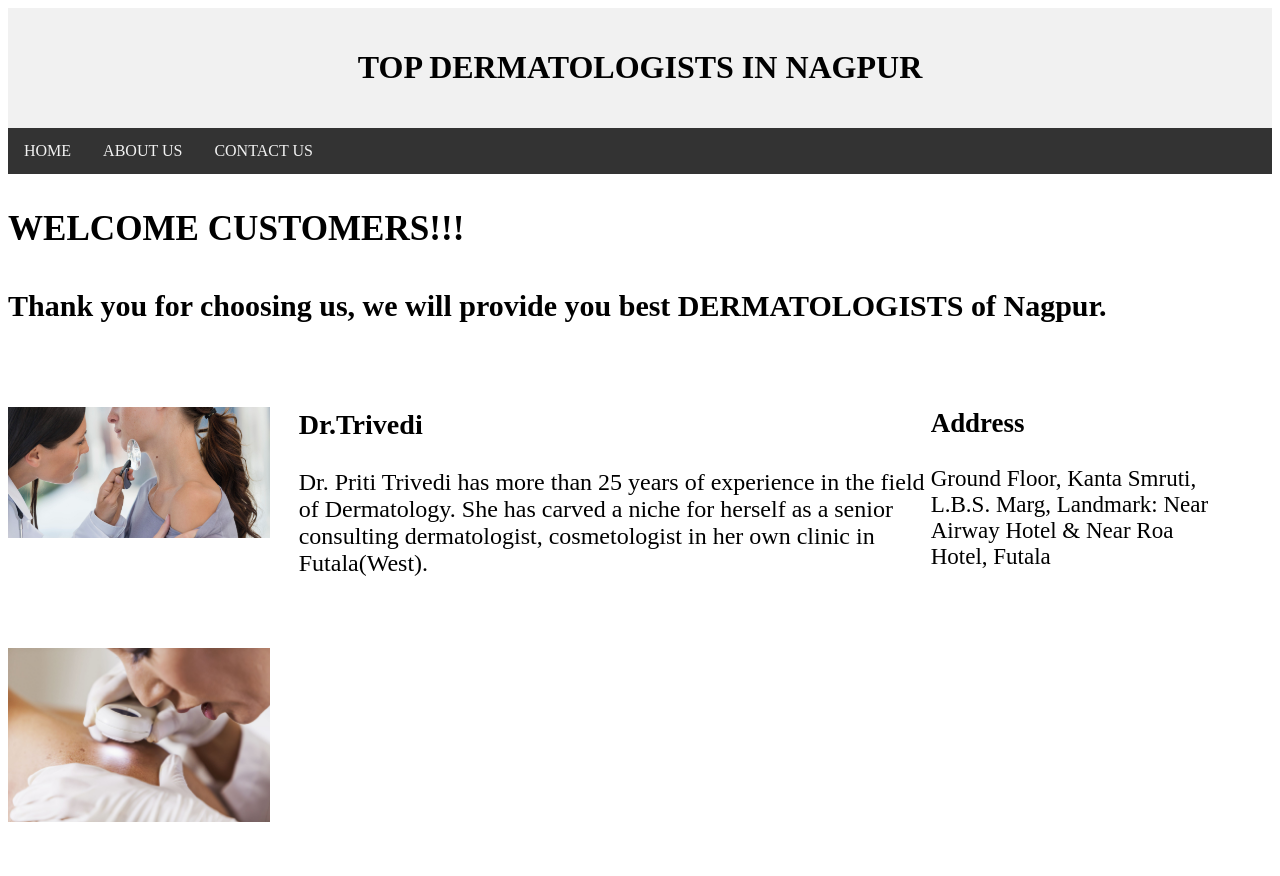
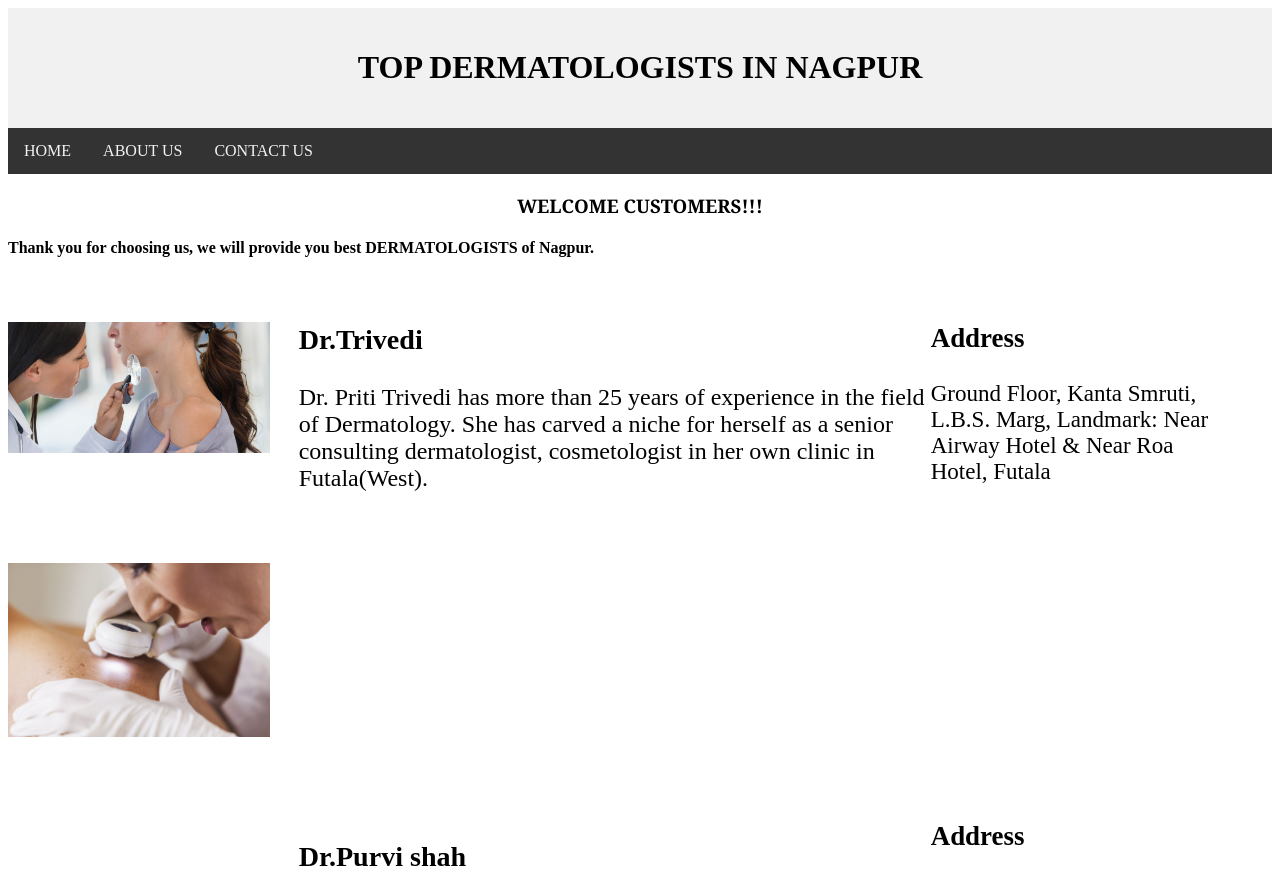
Before and after one commit to mrkamble/DERMATOLOGIST-DETAILS, a plain HTML site: page index.html in a window 1280 px wide. Shown: the top 876 px of the page. Drawn offline with Linux system fonts and the light colour scheme.

Commit message:
Update index.html

```diff
--- a/index.html
+++ b/index.html
@@ -18,7 +18,7 @@
   <a href="aboutus.html">ABOUT US</a>
   <a href="contactus.html">CONTACT US</a>
 </div>
-<div class="title">
+<div class="titles">
 <h3>WELCOME CUSTOMERS!!! </h3>
 <h4>Thank you for choosing us, we will provide you best DERMATOLOGISTS of Nagpur.</h4>
 </div>
```
